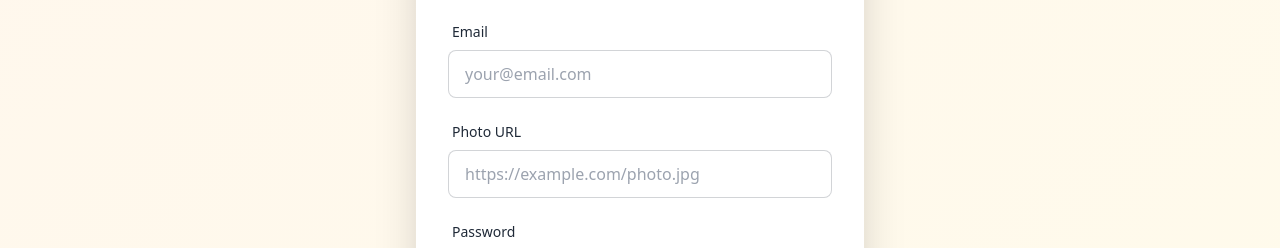
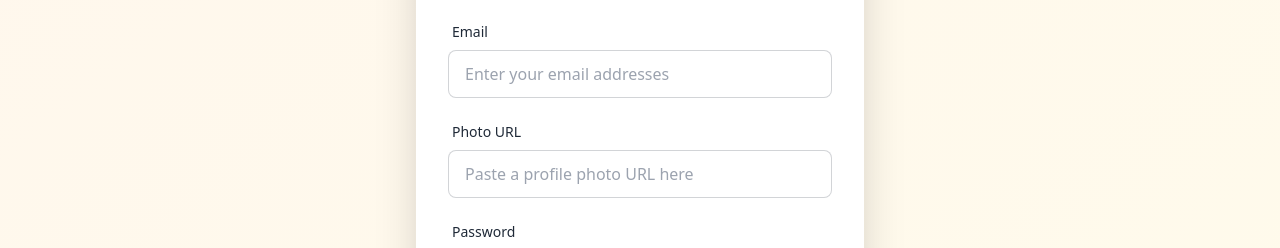
Before and after one commit to rokan45/pawmate-client, a React (Vite) app: page /register in a window 1280 px wide. Shown: the part 390-638 px from the top of the page. Built offline with nearby package versions, Linux system fonts and the light colour scheme; no server answers.

Commit message:
register update here

```diff
--- a/src/pages/Auth/Register.jsx
+++ b/src/pages/Auth/Register.jsx
@@ -62,11 +62,11 @@ const Register = () => {
           </div>
           <div className="form-control">
             <label className="label"><span className="label-text font-medium">Email</span></label>
-            <input name="email" type="email" placeholder="your@email.com" required className="input input-bordered" />
+            <input name="email" type="email" placeholder="Enter your email addresses" required className="input input-bordered" />
           </div>
           <div className="form-control">
             <label className="label"><span className="label-text font-medium">Photo URL</span></label>
-            <input name="photoURL" type="url" placeholder="https://example.com/photo.jpg" className="input input-bordered" />
+            <input name="photoURL" type="url" placeholder="Paste a profile photo URL here" className="input input-bordered" />
           </div>
           <div className="form-control relative">
             <label className="label"><span className="label-text font-medium">Password</span></label>
```
